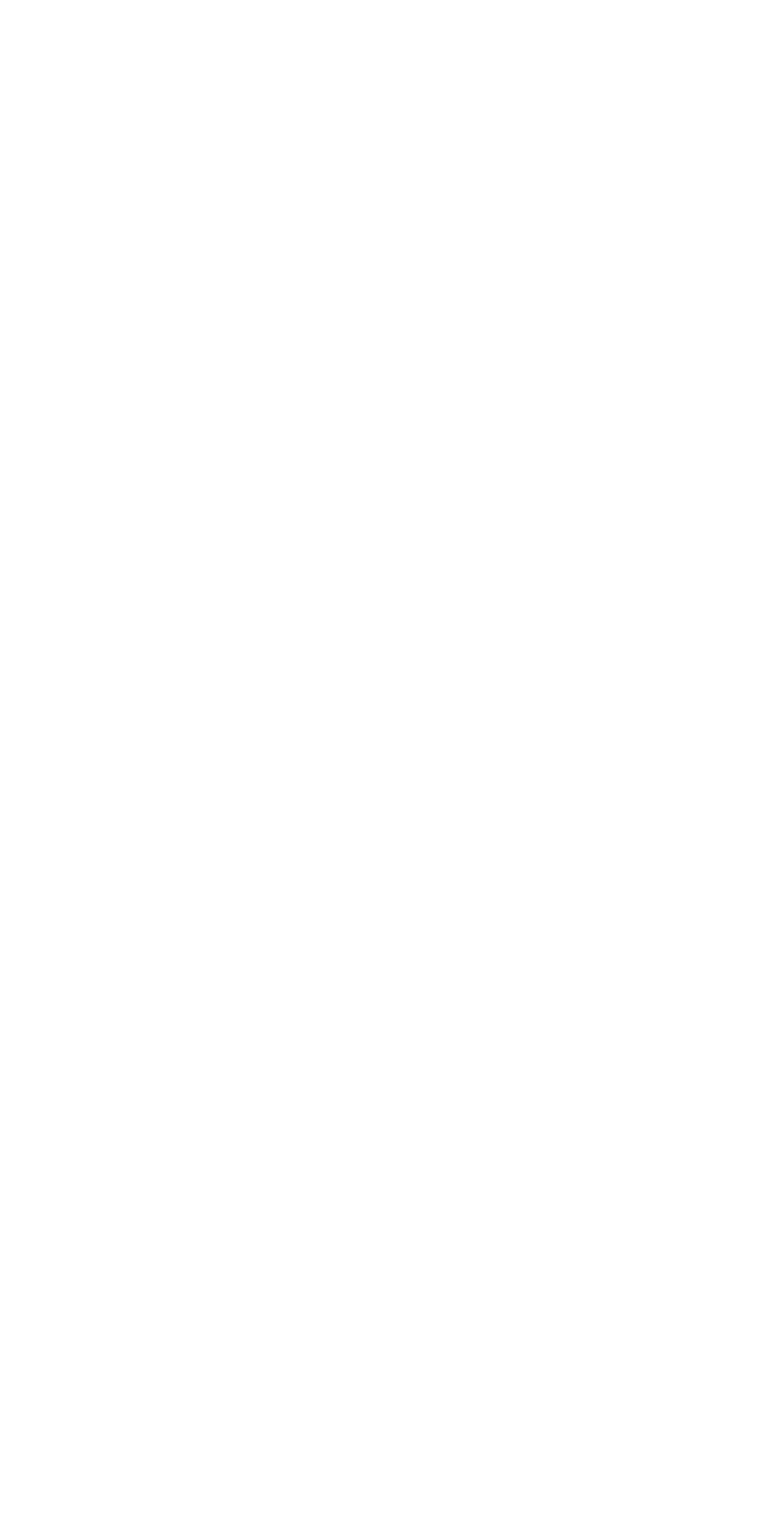
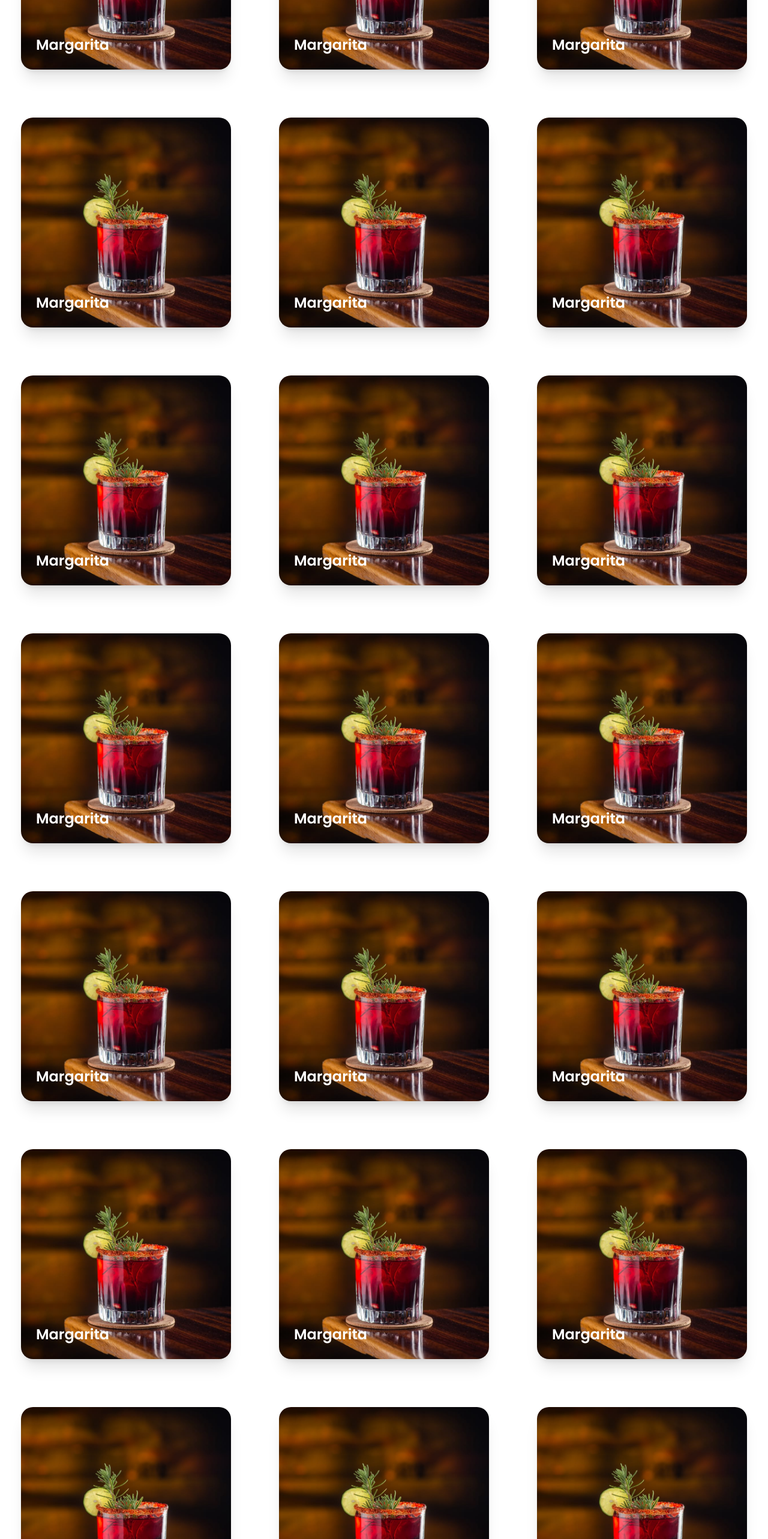
Before and after one commit to AdRI3n30/Yboost-B1-B2, a React (Create React App) app in the folder yboostb1-b2/: page /liste_cocktail in a window 1280 px wide. Before the commit this address had no page. Shown: the part 234-2800 px from the top of the page at 60% size. Before the commit the page ends 800 px from the top, so only its background shows below. Built offline with nearby package versions, Linux system fonts and the light colour scheme.

Commit message:
page liste

```diff
--- a/yboostb1-b2/src/App.tsx
+++ b/yboostb1-b2/src/App.tsx
@@ -8,6 +8,7 @@ import Cocktail from './pages/Cocktail.tsx';
 import LandingPage from './pages/LandingPage.tsx';
 import Preparation from './pages/Preparation.tsx';
 import Test from './pages/Test.tsx';
+import Liste_cocktail from './pages/Liste_cocktail.tsx';
 
 
 const App = () => {
@@ -23,6 +24,7 @@ const App = () => {
         <Route path="/cocktails/:id" element={<Cocktail />} />
         <Route path="/preparation" element={<Preparation/>} />
         <Route path="/test" element={<Test/>} />
+        <Route path="/liste_cocktail" element={<Liste_cocktail/>} />
       </Routes>
     </Router>
   );
--- a/yboostb1-b2/src/Composant/Items_cocktails.tsx
+++ b/yboostb1-b2/src/Composant/Items_cocktails.tsx
@@ -3,11 +3,11 @@ import cocktailimg from "../image/cocktail2.jpg";
 
 const Items_cocktails = () => {
     return (
-    <div class="flex items-end w-[350px] h-[350px] bg-cover bg-center rounded-[20px] text-end text-white bg-[0%_70%] shadow-[1px -150px 200px -4px rgba(0,0,0,0.15)]"
+    <div className="flex items-end w-[350px] h-[350px] bg-cover bg-center rounded-[20px] text-end text-white bg-[0%_70%] shadow-xl"
         style={{ backgroundImage: `url(${cocktailimg})` }}>
 
 
-        <h1 class="ml-[25px] mb-[25px] text-2xl font-semibold font-poppins">Margarita</h1>
+        <h1 className="ml-[25px] mb-[25px] text-2xl font-semibold font-poppins">Margarita</h1>
     </div>
 
     );
--- /dev/null
+++ b/yboostb1-b2/src/pages/Liste_cocktail.tsx
@@ -0,0 +1,52 @@
+import React from "react";
+import Items_cocktails from "../Composant/Items_cocktails.tsx";
+
+
+const Liste_cocktail = () => {
+    return (
+    <>
+    <div className="flex justify-center items-center w-full">
+    <div className="grid grid-cols-3 gap-20">
+        <Items_cocktails/>
+        <Items_cocktails/>
+        <Items_cocktails/>
+        <Items_cocktails/>
+        <Items_cocktails/>
+        <Items_cocktails/>
+        <Items_cocktails/>
+        <Items_cocktails/>
+        <Items_cocktails/>
+        <Items_cocktails/>
+        <Items_cocktails/>
+        <Items_cocktails/>
+        <Items_cocktails/>
+        <Items_cocktails/>
+        <Items_cocktails/>
+        <Items_cocktails/>
+        <Items_cocktails/>
+        <Items_cocktails/>
+        <Items_cocktails/>
+        <Items_cocktails/>
+        <Items_cocktails/>
+        <Items_cocktails/>
+        <Items_cocktails/>
+        <Items_cocktails/>
+        <Items_cocktails/>
+        <Items_cocktails/>
+        <Items_cocktails/>
+        <Items_cocktails/>
+        <Items_cocktails/>
+        <Items_cocktails/>
+        <Items_cocktails/>
+        <Items_cocktails/>
+        <Items_cocktails/>
+        <Items_cocktails/>
+        <Items_cocktails/>
+        <Items_cocktails/>
+    </div>
+    </div>
+    </>
+    );
+};
+
+export default Liste_cocktail;
```
